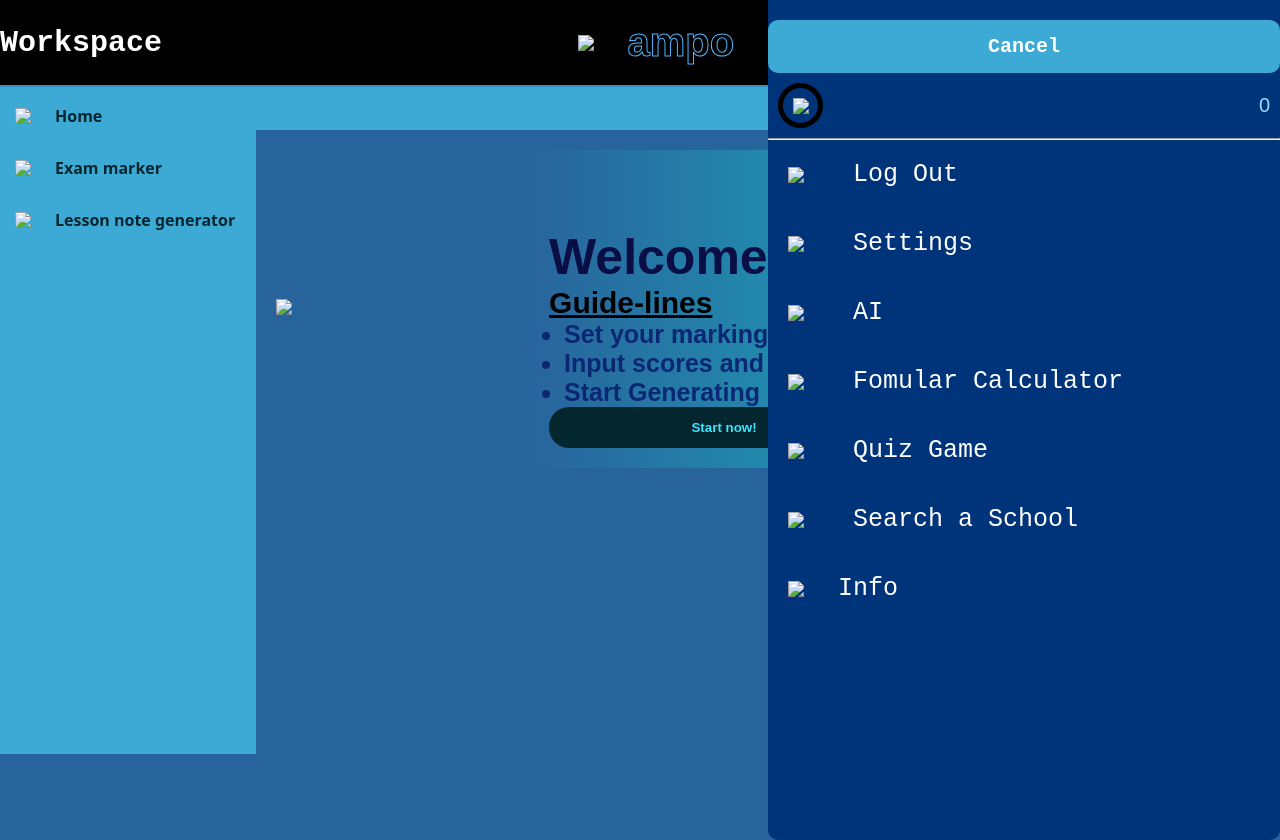
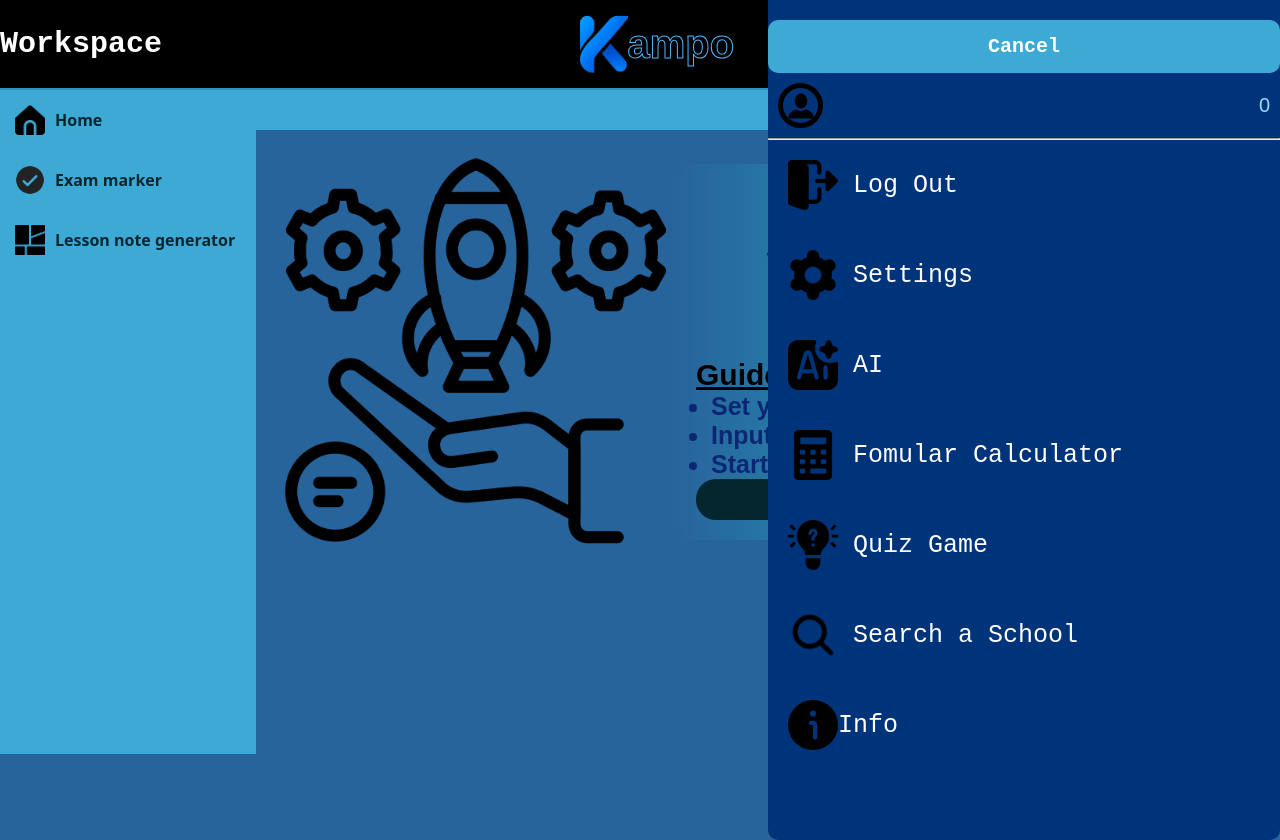
Before and after one commit to Masroor2012/Kampo, a plain HTML site: page userworkspace.html in a window 1280 px wide. Both pictures are taken after a click on the button "Menu". Drawn offline with Linux system fonts and the light colour scheme.

Commit message:
Changed some images

```diff
--- a/userworkspace.html
+++ b/userworkspace.html
@@ -5,13 +5,13 @@
     <meta name="viewport" content="width=device-width, initial-scale=1.0">
     <link rel="stylesheet" href="start.css">
     <link rel="stylesheet" href="generate-load.css">
-    <link rel="shortcut icon" href="img/frame.png" type="image/x-icon">
+    <link rel="shortcut icon" href="frame.png" type="image/x-icon">
     <title>Workspace</title>
 </head>
 <body>
 <section id="load-anim">
 
-        <img src="img/Kampo.png" class="loadIcon">
+        <img src="Kampo.png" class="loadIcon">
 
 </section>
 
@@ -27,7 +27,7 @@
                 </h1>
                 <a href="index.html">
                     <div class="logo">
-                        <img src="img/Kampo.png" width="50px">
+                        <img src="Kampo.png" width="50px">
                         <h1 class="Kampo-heading">ampo</h1>
                     </div>
                 </a>
@@ -45,7 +45,7 @@
                     </button>
                     <div class="user-cont">
                         <div class="user-avatar">
-                            <img src="img/avatar.png" class="avatar">
+                            <img src="avatar.png" class="avatar">
                         </div>
                         <span id="username-full" class="muted">
                             <!-- User Name --muted -->
@@ -53,38 +53,38 @@
                     </div>
                     <hr>
                     <a href="index.html" class="menu-link">
-                        <img src="img/logout (1).png" width="50px" class="menu-icon gen-icon">
+                        <img src="logout (1).png" width="50px" class="menu-icon gen-icon">
                         Log Out
                     </a>
 
                     <a href="settings.html" class="menu-link">
-                        <img src="img/settings.png" width="50px" class="menu-icon gen-icon">
+                        <img src="settings.png" width="50px" class="menu-icon gen-icon">
                         Settings
                     </a>
 
                     <a href="ai.html" class="menu-link">
-                        <img src="img/artificial-intelligence.png" width="50px" class="menu-icon gen-icon">
+                        <img src="artificial-intelligence.png" width="50px" class="menu-icon gen-icon">
                         AI
                     </a>
                     <!-- <h3 style="font-size: 30px; font-family: sans-serif; text-align: center; cursor: default;">More</h3>
                     <hr> -->
                     <a href="fomcal.html" class="menu-link">
-                        <img src="img/calculator.png" width="50px" class="menu-icon gen-icon">
+                        <img src="calculator.png" width="50px" class="menu-icon gen-icon">
                         Fomular Calculator
                     </a>
 
                     <a href="Quizgame.html" class="menu-link">
-                        <img src="img/ideas.png" width="50px" class="menu-icon gen-icon">
+                        <img src="ideas.png" width="50px" class="menu-icon gen-icon">
                         Quiz Game
                     </a>
 
                     <a href="Sschool.html" class="menu-link">
-                        <img src="img/searchicon.png" width="50px" class="menu-icon gen-icon">
+                        <img src="searchicon.png" width="50px" class="menu-icon gen-icon">
                         Search a School
                     </a>
 
                     <a href="about.html" class="menu-link">
-                        <img src="img/info.png" width="50px">
+                        <img src="info.png" width="50px">
                         Info
                     </a>
                 </div>
@@ -94,7 +94,7 @@
                     <div class="regular-tool-cont">
                         <div class="side-bar-tool" id="home-tool" onclick="homeFunc()">
                             <div class="scale-anim-div">
-                                <img src="img/home.png" width="30px">
+                                <img src="home.png" width="30px">
                                 <div class="side-bar-tool-text">
                                     Home
                                 </div>
@@ -103,7 +103,7 @@
 
                                 <div class="side-bar-tool" id="markTool" onclick="markFunc()">
                                 <div class="scale-anim-div">
-                                    <img src="img/doneicon.png" width="30px">
+                                    <img src="doneicon.png" width="30px">
                                     <div class="side-bar-tool-text">
                                         Exam marker
                                     </div>
@@ -111,7 +111,7 @@
                                 </div>
                                 <div class="side-bar-tool" id="lessonTool" onclick="lessonFunc()">
                                 <div class="scale-anim-div">
-                                    <img src="img/frame.png" width="30px">
+                                    <img src="frame.png" width="30px">
                                     <div class="side-bar-tool-text">
                                         Lesson note generator
                                     </div>
@@ -125,7 +125,7 @@
                 <div class="main-cont" id="primary-toogle-display">
                      <div class="home-page" id="home-page-dis">
                         <div class="home-logo">
-                            <img src="img/rocket.png" width="400px" class="home-logo-img-icon-res">
+                            <img src="rocket.png" width="400px" class="home-logo-img-icon-res">
                         </div>
                         <div class="home-heading-cont">
                             <h1 class="home-heading-cont-text">
```
